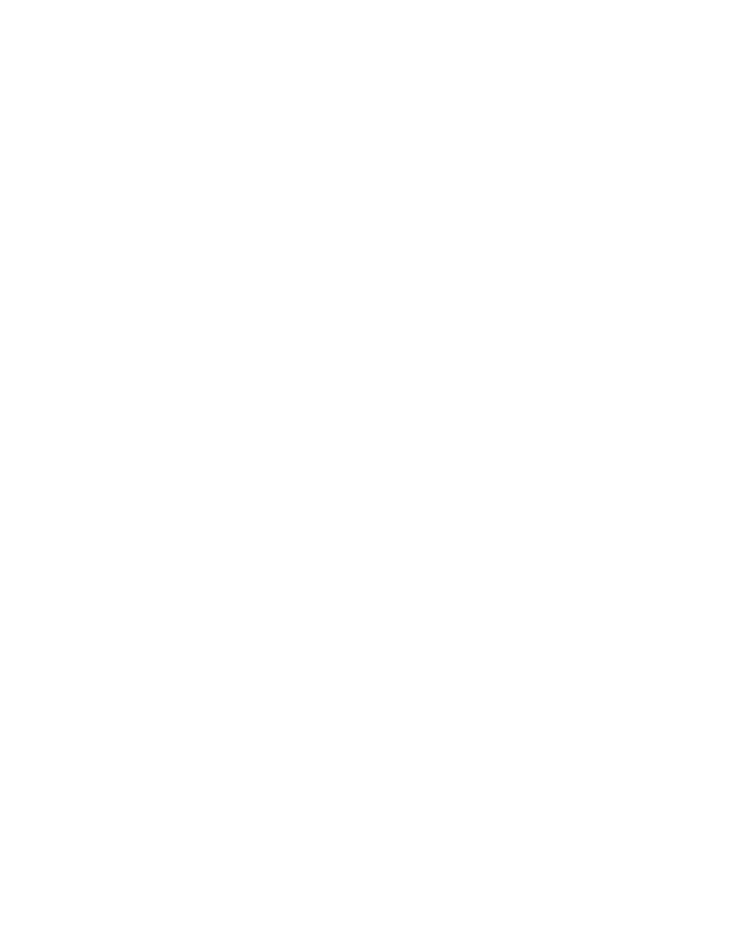
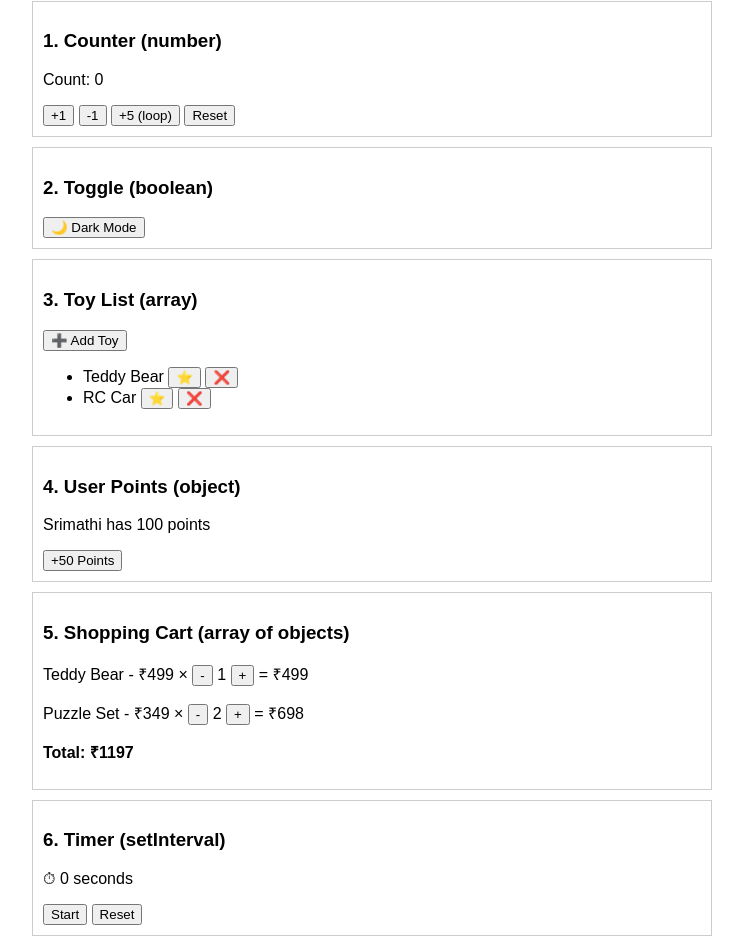
Before and after one commit to gsrimathimsc-dotcom/react-learning, a React (Vite) app in the folder tutorial2-app/: page / in a window 1280 px wide. Shown: the part 2131-3083 px from the top of the page, without its empty margins (268-1011 px from the left). Before the commit the page ends 2070 px from the top, so only its background shows below. Built offline with nearby package versions, Linux system fonts and the light colour scheme.

Commit message:
setState with Previous State

```diff
--- a/tutorial2-app/src/App.jsx
+++ b/tutorial2-app/src/App.jsx
@@ -1,7 +1,7 @@
 import UseStateDemo from "./UseStateDemo";
 import StateUpdateDemo from "./StateUpdateDemo";
 import SnapshotDemo from "./SnapshotDemo";
-
+import PrevStateDemo from "./PrevStateDemo";
 function App() {
   return (
     <div
@@ -18,6 +18,8 @@ function App() {
       <StateUpdateDemo />
       <h1>Tutorial 21 - State as a Snapshot</h1>
       <SnapshotDemo />
+      <h1>Tutorial 17 - setState with Previous State</h1>
+      <PrevStateDemo />
     </div>
   );
 }
--- /dev/null
+++ b/tutorial2-app/src/PrevStateDemo.jsx
@@ -0,0 +1,162 @@
+// PrevStateDemo.jsx
+import { useState, useEffect } from "react";
+
+function PrevStateDemo() {
+  const box = { border: "1px solid #ccc", padding: "10px", margin: "10px 0" };
+
+  // ---------- 1. Number: counter ----------
+  const [count, setCount] = useState(0);
+
+  function addFive() {
+    for (let i = 0; i < 5; i++) {
+      setCount((prev) => prev + 1); // runs 5 times, each with the latest value
+    }
+  }
+
+  // ---------- 2. Boolean: toggle ----------
+  const [isDark, setIsDark] = useState(false);
+
+  // ---------- 3. Array: add, remove, update ----------
+  const [toys, setToys] = useState([
+    { id: 1, name: "Teddy Bear" },
+    { id: 2, name: "RC Car" },
+  ]);
+  const [nextId, setNextId] = useState(3);
+
+  function addToy() {
+    setToys((prev) => [...prev, { id: nextId, name: "Toy " + nextId }]);
+    setNextId((prev) => prev + 1);
+  }
+
+  function removeToy(id) {
+    setToys((prev) => prev.filter((toy) => toy.id !== id));
+  }
+
+  function renameToy(id) {
+    setToys((prev) =>
+      prev.map((toy) =>
+        toy.id === id ? { ...toy, name: toy.name + " ⭐" } : toy,
+      ),
+    );
+  }
+
+  // ---------- 4. Object: update one property ----------
+  const [user, setUser] = useState({ name: "Srimathi", points: 100 });
+
+  function addPoints() {
+    setUser((prev) => ({ ...prev, points: prev.points + 50 }));
+    //          ↑ ( ) around { } is needed to return an object from an arrow function
+  }
+
+  // ---------- 5. Cart: quantity in an array of objects ----------
+  const [cart, setCart] = useState([
+    { id: 1, title: "Teddy Bear", price: 499, qty: 1 },
+    { id: 2, title: "Puzzle Set", price: 349, qty: 2 },
+  ]);
+
+  function changeQty(id, amount) {
+    setCart(
+      (prev) =>
+        prev
+          .map((item) =>
+            item.id === id ? { ...item, qty: item.qty + amount } : item,
+          )
+          .filter((item) => item.qty > 0), // remove the item when its qty reaches 0
+    );
+  }
+
+  const total = cart.reduce((sum, item) => sum + item.price * item.qty, 0);
+
+  // ---------- 6. Timer: prev is REQUIRED here ----------
+  const [seconds, setSeconds] = useState(0);
+  const [running, setRunning] = useState(false);
+
+  useEffect(() => {
+    if (!running) return;
+    const timer = setInterval(() => {
+      setSeconds((prev) => prev + 1); // ✅ with setSeconds(seconds + 1) it would get stuck at 1
+    }, 1000);
+    return () => clearInterval(timer); // stop the timer when it isn't needed
+  }, [running]);
+
+  // ---------- UI ----------
+  return (
+    <div
+      style={{
+        backgroundColor: isDark ? "#222" : "#fff",
+        color: isDark ? "#fff" : "#000",
+        padding: "10px",
+      }}
+    >
+      {/* 1 */}
+      <div style={box}>
+        <h3>1. Counter (number)</h3>
+        <p>Count: {count}</p>
+        <button onClick={() => setCount((prev) => prev + 1)}>+1</button>{" "}
+        <button onClick={() => setCount((prev) => prev - 1)}>-1</button>{" "}
+        <button onClick={addFive}>+5 (loop)</button>{" "}
+        <button onClick={() => setCount(0)}>Reset</button>
+      </div>
+
+      {/* 2 */}
+      <div style={box}>
+        <h3>2. Toggle (boolean)</h3>
+        <button onClick={() => setIsDark((prev) => !prev)}>
+          {isDark ? "☀️ Light Mode" : "🌙 Dark Mode"}
+        </button>
+      </div>
+
+      {/* 3 */}
+      <div style={box}>
+        <h3>3. Toy List (array)</h3>
+        <button onClick={addToy}>➕ Add Toy</button>
+        <ul>
+          {toys.map((toy) => (
+            <li key={toy.id}>
+              {toy.name} <button onClick={() => renameToy(toy.id)}>⭐</button>{" "}
+              <button onClick={() => removeToy(toy.id)}>❌</button>
+            </li>
+          ))}
+        </ul>
+      </div>
+
+      {/* 4 */}
+      <div style={box}>
+        <h3>4. User Points (object)</h3>
+        <p>
+          {user.name} has {user.points} points
+        </p>
+        <button onClick={addPoints}>+50 Points</button>
+      </div>
+
+      {/* 5 */}
+      <div style={box}>
+        <h3>5. Shopping Cart (array of objects)</h3>
+        {cart.length === 0 && <p>Cart is empty</p>}
+        {cart.map((item) => (
+          <p key={item.id}>
+            {item.title} - ₹{item.price} ×{" "}
+            <button onClick={() => changeQty(item.id, -1)}>-</button> {item.qty}{" "}
+            <button onClick={() => changeQty(item.id, 1)}>+</button> = ₹
+            {item.price * item.qty}
+          </p>
+        ))}
+        <p>
+          <b>Total: ₹{total}</b>
+        </p>
+      </div>
+
+      {/* 6 */}
+      <div style={box}>
+        <h3>6. Timer (setInterval)</h3>
+        <p>⏱ {seconds} seconds</p>
+        <button onClick={() => setRunning((prev) => !prev)}>
+          {running ? "Pause" : "Start"}
+        </button>{" "}
+        <button onClick={() => setSeconds(0)}>Reset</button>
+      </div>
+    </div>
+  );
+}
+
+export default PrevStateDemo;
```
